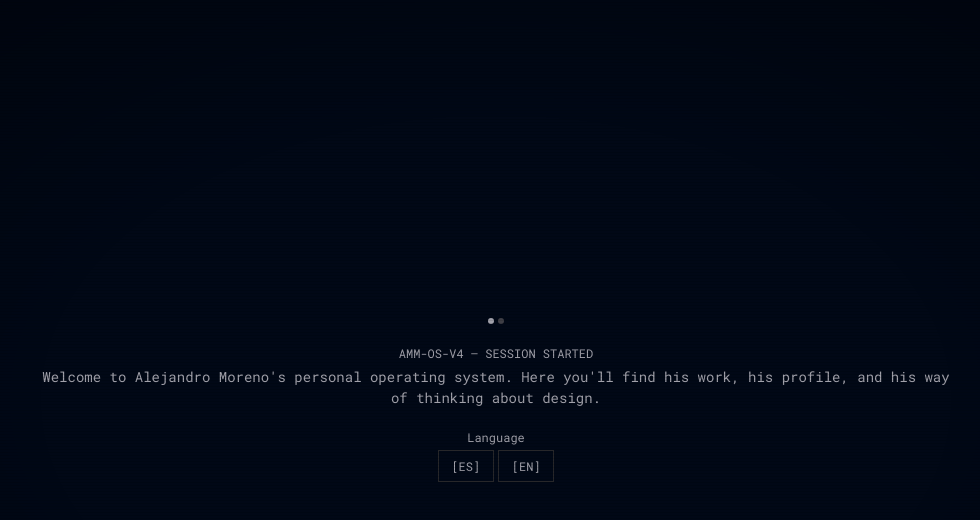
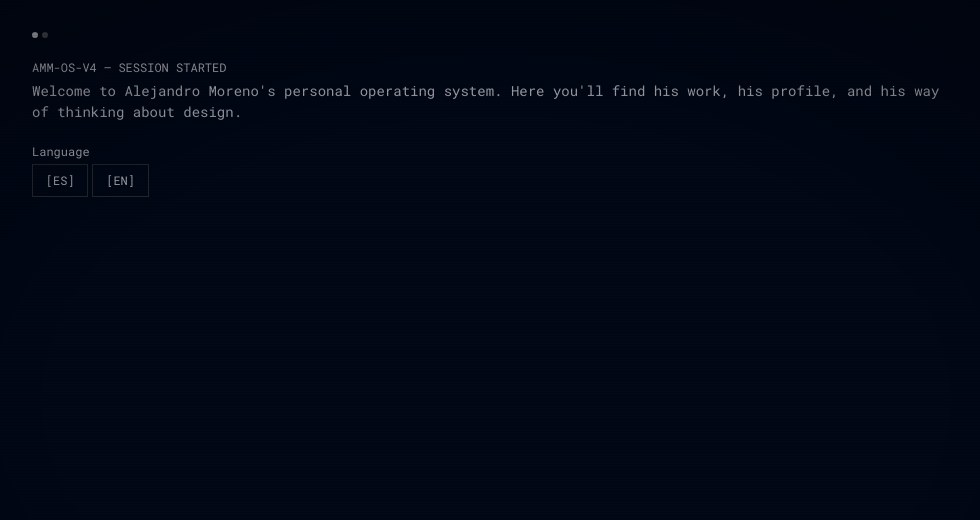
Before and after one commit to AlejandroMorenoMartin/amm-os, a React (Vite) app: page / in a window 1280 px wide. Shown: the top 520 px of the page, without its empty margins (144-1124 px from the left). Built offline with nearby package versions, Linux system fonts and the light colour scheme.

Commit message:
fix(amm-os): align onboarding to left/top matching global layout pattern

```diff
--- a/src/components/pages/OnboardingPage.tsx
+++ b/src/components/pages/OnboardingPage.tsx
@@ -40,7 +40,7 @@ export function OnboardingPage({ onComplete }: OnboardingPageProps) {
   }
 
   return (
-    <div className="flex flex-col items-center justify-center font-mono" style={{ height: '100%', gap: 'var(--gap-section)' }}>
+    <div className="flex-1 flex flex-col font-mono" style={{ height: '100%', gap: 'var(--gap-section)' }}>
       {/* Progress dots */}
       <div className="flex" style={{ gap: 'var(--gap-block)' }}>
         {([1, 2] as const).map((n) => (
@@ -57,13 +57,13 @@ export function OnboardingPage({ onComplete }: OnboardingPageProps) {
       </div>
 
       {/* Header */}
-      <div className="flex flex-col" style={{ gap: 'var(--gap-block)', textAlign: 'center' }}>
+      <div className="flex flex-col" style={{ gap: 'var(--gap-block)' }}>
         <p className="text-txt-s" style={{ color: 'var(--color-zinc-600)' }}>{s.sessionLabel}</p>
         <p className="text-txt-base">{s.welcome}</p>
       </div>
 
       {/* Step content */}
-      <div className="flex flex-col" style={{ gap: 'var(--gap-block)', alignItems: 'center' }}>
+      <div className="flex flex-col" style={{ gap: 'var(--gap-block)' }}>
         <p className="text-txt-s" style={{ color: 'var(--color-zinc-600)' }}>
           {step === 1 ? s.stepLang : s.stepDestination}
         </p>
--- a/src/components/shell/Shell.tsx
+++ b/src/components/shell/Shell.tsx
@@ -28,7 +28,7 @@ export function Shell({ children, hideBars = false }: ShellProps) {
     <div className="flex flex-col min-h-dvh bg-background font-mono">
       <TopBar ref={topRef} style={barsStyle} />
       {hideBars ? (
-        <div className="flex-1 flex items-center justify-center" style={{ alignItems: 'stretch' }}>
+        <div className="flex-1 flex justify-center">
           <main className="w-full flex flex-col" style={{ maxWidth: 'var(--shell-max-width)', paddingInline: 'var(--shell-padding)', paddingBlock: '2rem' }}>
             {children}
           </main>
```
